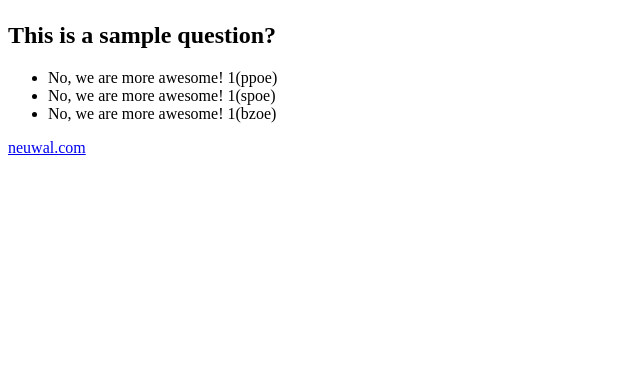
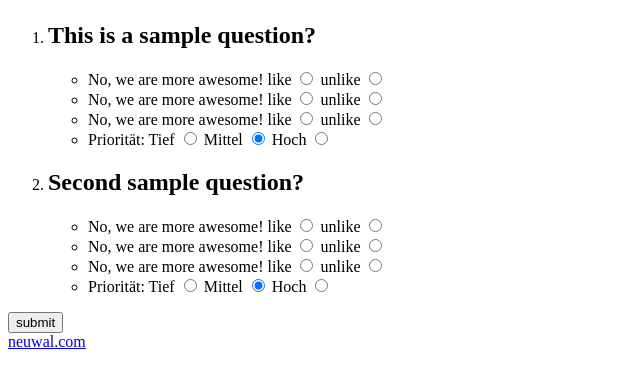
Before and after one commit to neuwal/walkabine, a PHP site: page / in a window 1280 px wide. Shown: the part 58-446 px from the top of the page, without its empty margins (0-640 px from the left). Run offline with PHP 8.4, Linux system fonts and the light colour scheme.

Commit message:
display results, add questionPriority

```diff
--- a/JsonRepository.class.php
+++ b/JsonRepository.class.php
@@ -9,11 +9,14 @@ class JsonRepository {
 
     /**
      * @param $jsonFilePath
+     * @param bool $scrambleAnswers
      */
-    public function __Construct($jsonFilePath) {
+    public function __Construct($jsonFilePath, $scrambleAnswers = true) {
         $this->readCollectionFromFile($jsonFilePath);
 
-        $this->scrambleAnswers();
+        if ($scrambleAnswers) {
+            $this->scrambleAnswers();
+        }
     }
 
     /**
--- a/data.json
+++ b/data.json
@@ -1,35 +1,43 @@
 [
     {
+        "id": 1,
         "questionText": "This is a sample question?",
         "answers": [
             {
+                "id": 1,
                 "party": "ppoe",
-                "text": "No, we are more awesome! 1(ppoe)"
+                "text": "No, we are more awesome!"
             },
             {
+                "id": 2,
                 "party": "spoe",
-                "text": "No, we are more awesome! 1(spoe)"
+                "text": "No, we are more awesome!"
             },
             {
+                "id": 3,
                 "party": "bzoe",
-                "text": "No, we are more awesome! 1(bzoe)"
+                "text": "No, we are more awesome!"
             }
         ]
     },
     {
+        "id": 2,
         "questionText": "Second sample question?",
         "answers": [
             {
+                "id": 1,
                 "party": "ppoe",
-                "text": "No, we are more awesome! 2(ppoe)"
+                "text": "No, we are more awesome!"
             },
             {
+                "id": 2,
                 "party": "spoe",
-                "text": "No, we are more awesome! 2(spoe)"
+                "text": "No, we are more awesome!"
             },
             {
+                "id": 3,
                 "party": "bzoe",
-                "text": "No, we are more awesome! 2(bzoe)"
+                "text": "No, we are more awesome!"
             }
         ]
     }
--- a/functions.inc.php
+++ b/functions.inc.php
@@ -4,29 +4,127 @@ include_once('JsonRepository.class.php');
 
 function printForm() {
     $repository = new JsonRepository('data.json');
-
     $collection = $repository->collection;
-
-    $question = $collection[0];
-
-    /*echo '<pre>';
-    print_r($repository->collection);
-    echo '</pre>';*/
-
 ?>
 
 
-<form>
+<form action="index.php" method="post">
 
-    <h2><?php echo $question->questionText; ?></h2>
+    <ol>
+        <?php foreach ($collection as $question) { ?>
+        <li>
+            <h2><?php echo $question->questionText; ?></h2>
 
-    <ul>
-        <?php foreach ($question->answers as $answer) { ?>
-        <li><?php echo $answer->text; ?></li>
+            <ul>
+                <?php foreach ($question->answers as $answer) { ?>
+                <li>
+                    <span><?php echo $answer->text; ?></span>
+                    <label for="q-<?php echo $question->id; ?>_<?php echo $answer->party; ?>_like">like</label>
+                    <input
+                        id="q-<?php echo $question->id; ?>_<?php echo $answer->party; ?>_like"
+                        name="q-<?php echo $question->id; ?>_<?php echo $answer->party; ?>"
+                        type="radio"
+                        value="like"
+                        required="required" />
+                    <label for="q-<?php echo $question->id; ?>_<?php echo $answer->party; ?>_unlike">unlike</label>
+                    <input
+                        id="q-<?php echo $question->id; ?>_<?php echo $answer->party; ?>_unlike"
+                        name="q-<?php echo $question->id; ?>_<?php echo $answer->party; ?>"
+                        type="radio"
+                        value="unlike"
+                        required="required" />
+                </li>
+                <?php } ?>
+
+                <li>
+                    <span>Priorität:</span>
+                    <label for="q-<?php echo $question->id; ?>_priority_low">Tief</label>
+                    <input
+                        id="q-<?php echo $question->id; ?>_priority_low"
+                        name="q-<?php echo $question->id; ?>_priority"
+                        type="radio"
+                        value="low"
+                        required="required" />
+                    <label for="q-<?php echo $question->id; ?>_priority_medium">Mittel</label>
+                    <input
+                        id="q-<?php echo $question->id; ?>_priority_medium"
+                        name="q-<?php echo $question->id; ?>_priority"
+                        type="radio"
+                        value="medium"
+                        checked="checked"
+                        required="required" />
+                    <label for="q-<?php echo $question->id; ?>_priority_high">Hoch</label>
+                    <input
+                        id="q-<?php echo $question->id; ?>_priority_high"
+                        name="q-<?php echo $question->id; ?>_priority"
+                        type="radio"
+                        value="high"
+                        required="required" />
+                </li>
+            </ul>
+        </li>
         <?php } ?>
-    </ul>
+    </ol>
+
+    <input id="submit" name="submit" type="submit" value="submit" />
 
 </form>
 
 <?php
 }
+
+/**
+ *
+ */
+function printResults() {
+    $results = readResults();
+
+    arsort($results);
+?>
+
+<ol>
+    <?php  foreach($results as $key => $value) { ?>
+    <li><?php echo $key . ': ' . $value ?></li>
+    <?php  } ?>
+</ol>
+
+
+<?php
+}
+
+/**
+ * @return array
+ * @throws Exception
+ */
+function readResults() {
+    $repository = new JsonRepository('data.json');
+    $collection = $repository->collection;
+
+    $results = array();
+    foreach ($collection as $question) {
+        $name = 'q-' . $question->id . '_priority';
+        if (!isset($_POST[$name])) {
+            throw new Exception('POST "' . $name . '" is not set.');
+        }
+        $priority = $_POST[$name];
+        $questionMultiplier = ($priority === 'low') ? 0.5 : (($priority === 'high') ? 2 : 1);
+        unset($name);
+        foreach ($question->answers as $answer) {
+            if (!isset($results[$answer->party])) {
+                $results[$answer->party] = 0;
+            }
+            $name = 'q-' . $question->id . '_' . $answer->party;
+            if (!isset($_POST[$name])) {
+                throw new Exception('POST "' . $name . '" is not set.');
+            }
+            $value = $_POST[$name];
+            if ($value === 'like') {
+                $results[$answer->party] += 1 * $questionMultiplier;
+            } else if ($value === 'unlike') {
+                $results[$answer->party] -= 1 * $questionMultiplier;
+            }
+        }
+    }
+
+    return $results;
+}
--- a/index.php
+++ b/index.php
@@ -15,10 +15,18 @@
 
 include_once('functions.inc.php');
 
-try {
-    printForm();
-} catch(Exception $e) {
-    echo 'Exception' . $e->getMessage();
+if (isset($_POST['submit']) && $_POST['submit'] === 'submit') {
+    try {
+        printResults();
+    } catch(Exception $e) {
+        echo 'Exception' . $e->getMessage();
+    }
+} else {
+    try {
+        printForm();
+    } catch(Exception $e) {
+        echo 'Exception' . $e->getMessage();
+    }
 }
 
 ?>
```
